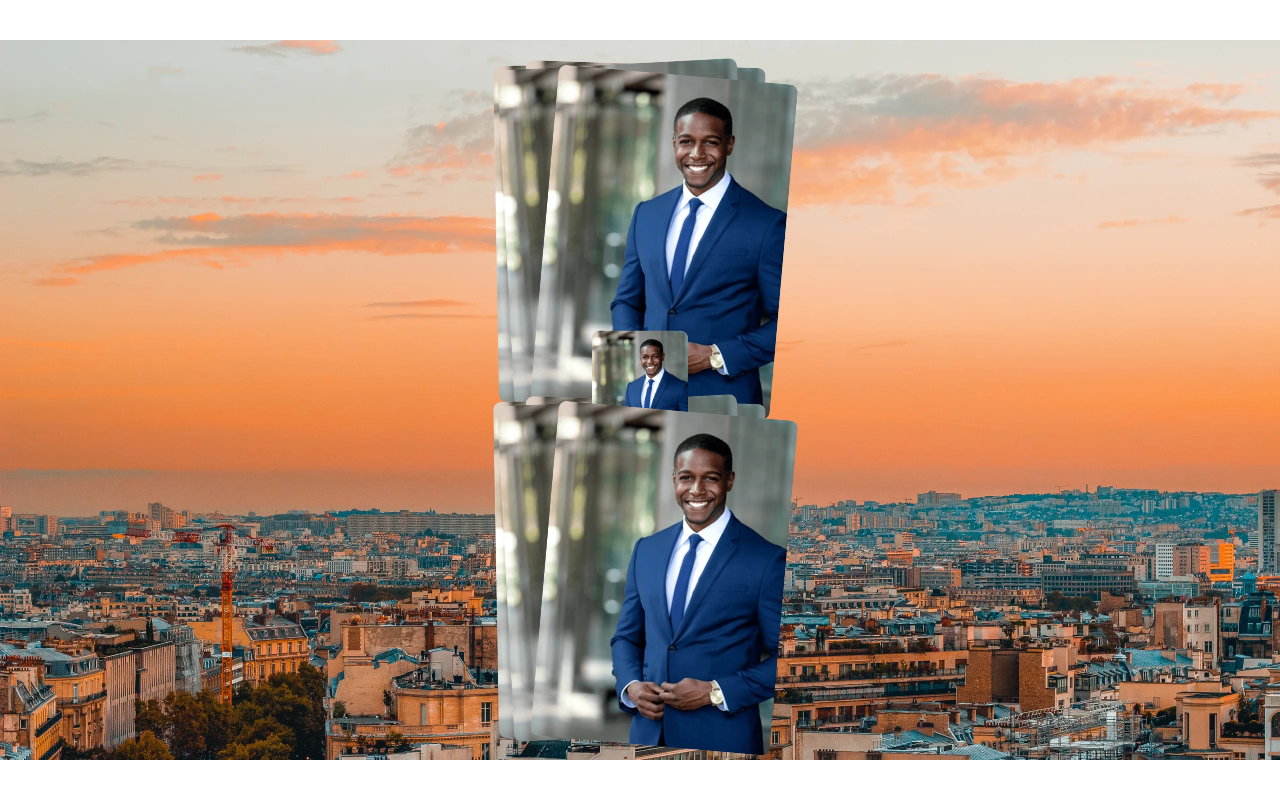
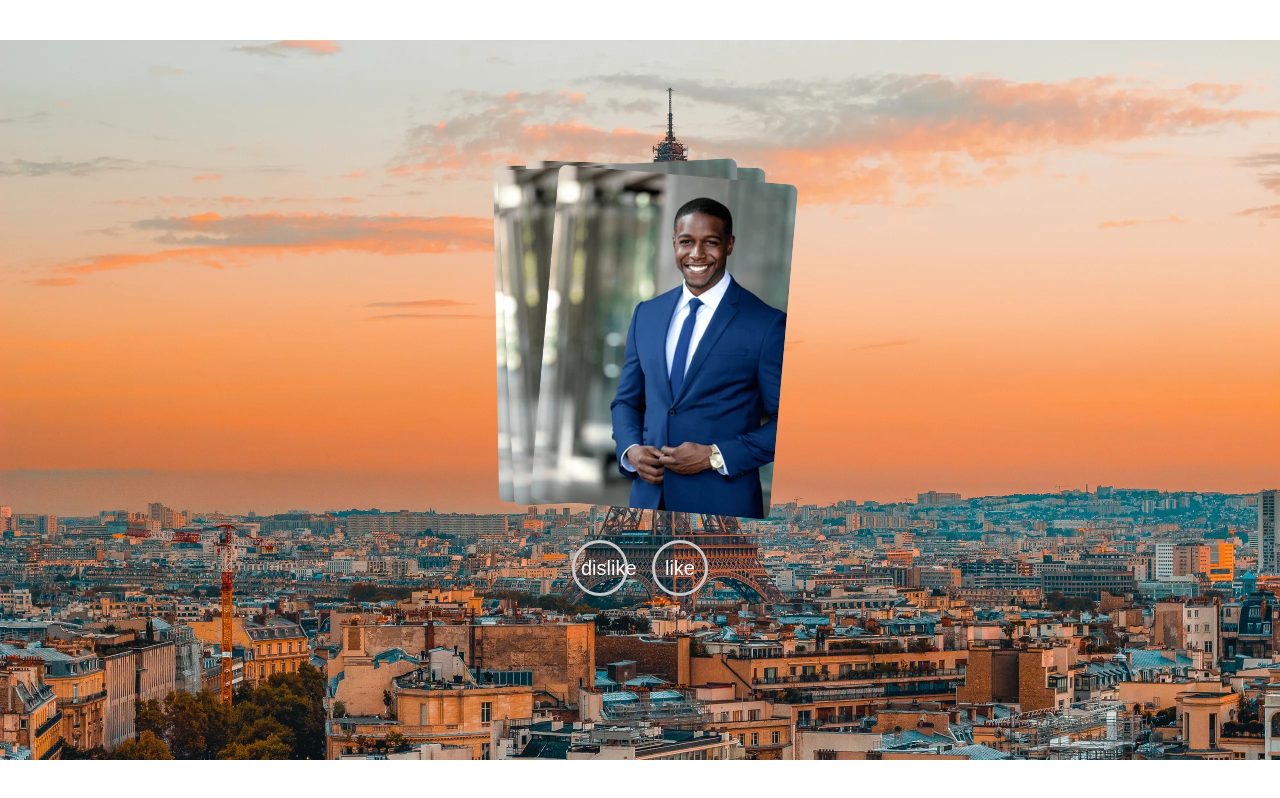
Before and after one commit to reshav1234/tindin, a React (Vite) app in the folder client/: page / in a window 1280 px wide. Built offline with nearby package versions, Linux system fonts and the light colour scheme.

Commit message:
committed

```diff
--- a/client/src/Components/UserProfile/UserProfile.css
+++ b/client/src/Components/UserProfile/UserProfile.css
@@ -11,12 +11,20 @@ body{
   object-fit: cover;
 }
 
-.hero-group, .card{
+.card-group, .hero-group, .card{
   aspect-ratio:5/7;
 }
 
-.hero-group, .big-card{
+.card-group, .hero-group, .big-card{
   width:30vmin;
+}
+
+.hero-group{
+  position:absolute;
+}
+
+.hero-group[data-status = "unknown"]{
+  transform: scale(0);
 }
 
 .card{
@@ -88,14 +96,13 @@ body{
   transform:translate(-280%, 140%) rotate(-15deg);
 }
 
-.buttons{
-  margin:8mvin;
+.card-swiper-button{
+  margin:5vmin;
   display:flex;
   justify-content:space-around;
-  padding: 0vmin 4vmin;
 }
 
-.buttons button{
+.card-swiper-button button{
   font-size: 2.5vmin;
   border: 0.4vmin solid rgb(200, 200, 200);
   border-radius: 100%;
--- a/client/src/Components/UserProfile/UserProfile.jsx
+++ b/client/src/Components/UserProfile/UserProfile.jsx
@@ -68,6 +68,7 @@ const UserProfile = () => {
 
   ]
 
+
   const imageStyle = {
     width: '100%',
     height: '100%',
@@ -78,9 +79,10 @@ const UserProfile = () => {
 
   return (
     <>
+      <div className="card-swiper">
         <div className="card-group">
           {cardGroupData.map((cardGroup, index) => (
-          <div key={index} className="hero-group">
+            <div key={index} className="hero-group" data-index={index} data-status={index == 0 ? 'active' : 'unknown'}>
               {Array.isArray(cardGroup.imageURL) && cardGroup.imageURL.map((image, imageIndex) => (
                 <div key={imageIndex} className={imageIndex % 2 == 0 ? 'small-card card' : 'big-card card'}>
                   <img src={image.imageURL} style={imageStyle} alt={`Image ${index}${imageIndex}`} />
@@ -89,6 +91,12 @@ const UserProfile = () => {
             </div>
           ))}
         </div>
+        <div className="card-swiper-button">
+          <button>dislike</button>
+          <button>like</button>
+        </div>
+      </div>
+
     </>
   )
 }
```
Lines whose indentation alone changed are shown as unchanged.
